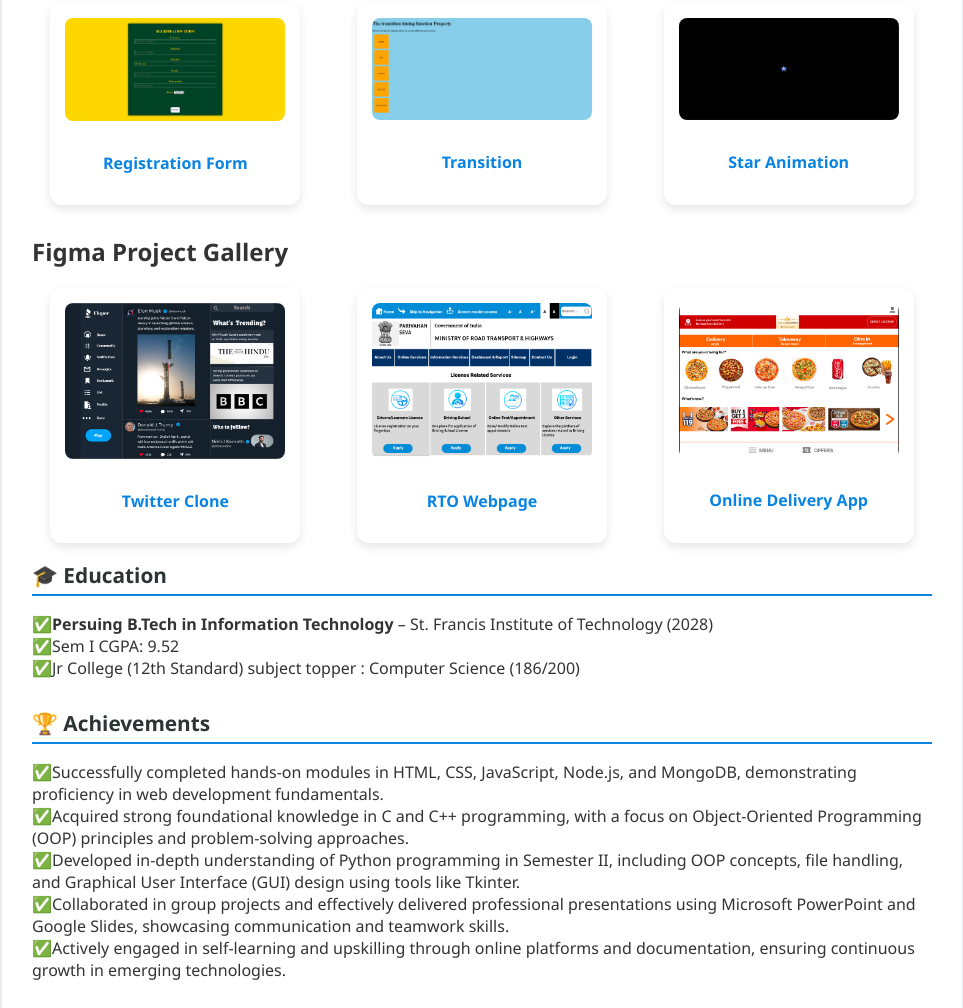
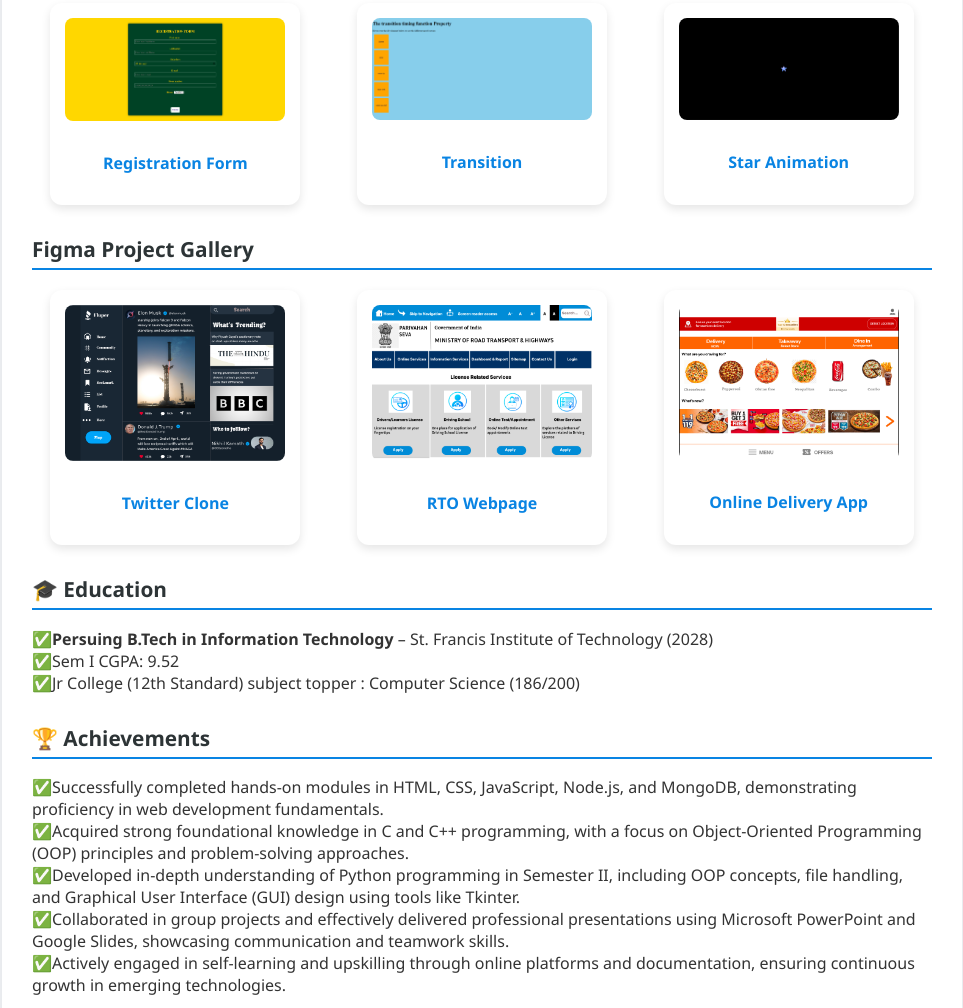
Before and after one commit to shivampimple29/My_Portfolio, a plain HTML site: page index.html in a window 1280 px wide. Shown: the part 2041-3049 px from the top of the page, without its empty margins (158-1121 px from the left). Drawn offline with Linux system fonts and the light colour scheme.

Commit message:
Update index.html

```diff
--- a/index.html
+++ b/index.html
@@ -310,27 +310,31 @@
   </div>
 </div>
 
-
+<div class="section">
   <h2>Figma Project Gallery</h2>
   <div class="card-grid">
     <div class="social-card">
+      <a href="https://www.figma.com/proto/iD2F71IEgR6LlJ59uhobSo/ShivamExp8?node-id=0-1&t=x03Qw7fxL9zE5ktR-1" target="_blank">
         <img src="ss4.png" alt="Project 4 Screenshot" style="width:100%; height:auto; border-radius: 8px;" />
         <p><strong>Twitter Clone</strong></p>
       </a>
     </div>
 
     <div class="social-card">
+      <a href="https://www.figma.com/proto/iD2F71IEgR6LlJ59uhobSo/ShivamExp8?node-id=7-22&t=LKOp2oBIQ2cwQK3J-1" target="_blank">
         <img src="ss5.png" alt="Project 5 Screenshot" style="width:100%; height:auto; border-radius: 8px;" />
         <p><strong>RTO Webpage</strong></p>
       </a>
     </div>
 
     <div class="social-card">
+      <a href="https://www.figma.com/proto/iD2F71IEgR6LlJ59uhobSo/ShivamExp8?node-id=20-2&t=LKOp2oBIQ2cwQK3J-1" target="_blank">
         <img src="ss6.png" alt="Project 6 Screenshot" style="width:100%; height:auto; border-radius: 8px;" />
         <p><strong>Online Delivery App</strong></p>
       </a>
     </div>
   </div>
+</div>
 
 
 
```
